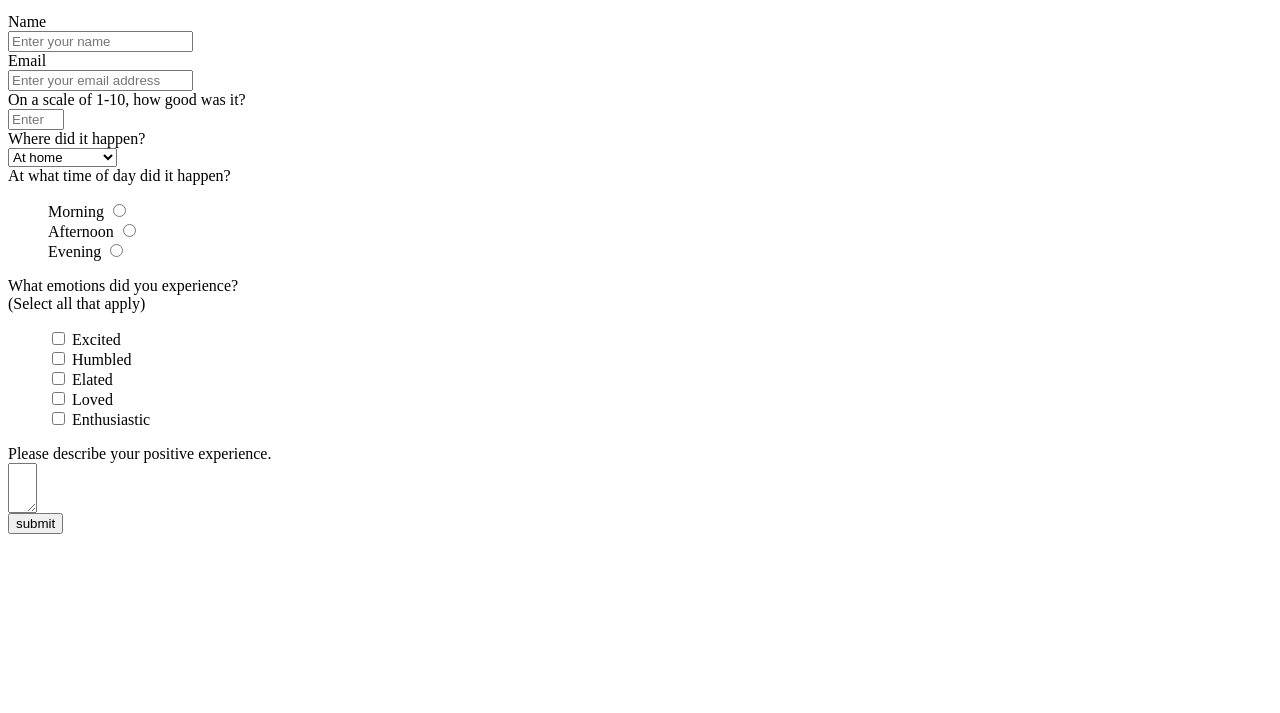
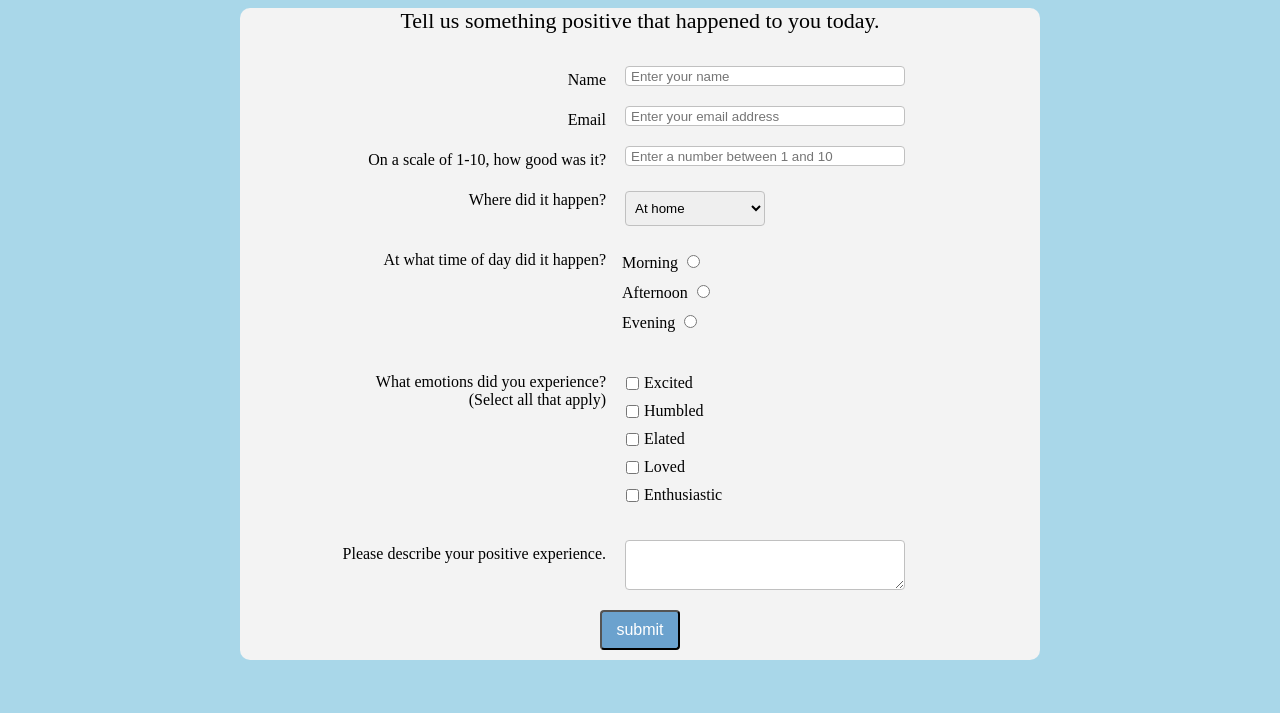
Before and after one commit to RizboNS/GoodVibesForm, a plain HTML site: page index.html in a window 1280 px wide. Shown: the part 87-800 px from the top of the page. Drawn offline with Linux system fonts and the light colour scheme.

Commit message:
finished CSS file

```diff
--- a/index.html
+++ b/index.html
@@ -4,11 +4,12 @@
     <meta http-equiv="X-UA-Compatible" content="IE=edge">
     <meta name="viewport" content="width=device-width, initial-scale=1.0">
     <title>Good Vibes Form</title>
-    <link rel="stylesheet" href="/style/style.css">
+    <link rel="stylesheet" href="style.css">
 </head>
 <body>
     <h1>Good Vibes Form</h1>
-    <div>
+    <main>
+    <div class="masterDivStyle">
         <p>Tell us something positive that happened to you today.</p>
         <form id="surveyForm" action="">
             <!-- row 1 -->
@@ -139,5 +140,6 @@
             <button class="button" id="submit" type="submit">submit</button>
         </form>
     </div>
+    </main>
 </body>
 </html>
--- /dev/null
+++ b/style.css
@@ -0,0 +1,114 @@
+body {
+    text-align: center;
+    background-color: #a9d7e9;
+}
+main {
+    display: block;
+}
+.masterDivStyle {
+    margin: auto;
+    width: 800px;
+    background-color: #f3f3f3;
+    border-radius: 10px;
+    padding: 20px,10px,10px,10px;
+}
+h1 {
+    font-size: 48px;
+}
+p {
+    font-size: 22px;
+}
+.formRows {
+    position: static;
+    display: block;
+}
+.fields {
+    display: inline-block;
+    text-align: left;
+    width: 48%;
+    vertical-align: middle;
+}
+.labels {
+    display: inline-block;
+    text-align: right;
+    width: 40%;
+    padding: 5px;
+    vertical-align: top;
+    margin-top: 10px;
+}
+.inputFields {
+    height: 20px;
+    width: 280px;
+    padding: 5px;
+    margin: 10px;
+    border: 1px solid #c0c0c0;
+    border-radius: 4px;
+}
+.dropdown {
+    height: 35px;
+    width: 140px;
+    padding: 5px;
+    margin: 15px 10px 10px 10px;
+    border: 1px solid #c0c0c0;
+    border-radius: 4px;
+}
+.radio {
+    position: relative;
+    left: -43px;
+    margin-left: 10px;
+    display: block;
+    padding-bottom: 10px;
+}
+.userSelection {
+    float: left;
+    margin-right: 5px;
+}
+.button {
+    font-size: 1em;
+    background-color: #6ba2ce;
+    color: white;
+    border: 0px solod;
+    border-radius: 4px;
+    height: 40px;
+    width: 80px;
+    margin: 10px;
+}
+@media (max-widht:833px){
+    .masterDivStyle {
+        width: 70%;
+    }
+    .fields {
+        display: inline-block;
+        text-align: left;
+        width: 48%;
+        vertical-align: middle;
+    }
+    .inputFields {
+        width: 80%;
+    }
+    .dropdown {
+        width: 90%;
+    }
+}
+@media (max-width: 520px) {
+    .master-div-style {
+      width: 80%;
+    }
+
+    .fields {
+      width: 80%;
+      float: left;
+    }
+    .labels {
+      width: 100%;
+      text-align: left;
+    }
+
+    .inputFields {
+      width: 100%;
+    }
+
+    .dropdown {
+      width: 100%;
+    }
+}
```
Also changed, not shown: style/style.css (deleted).
